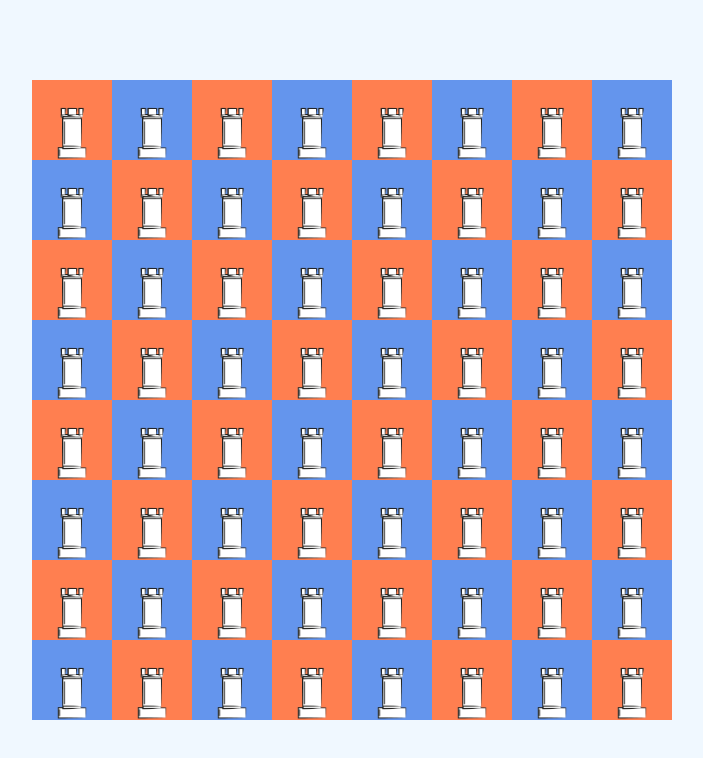
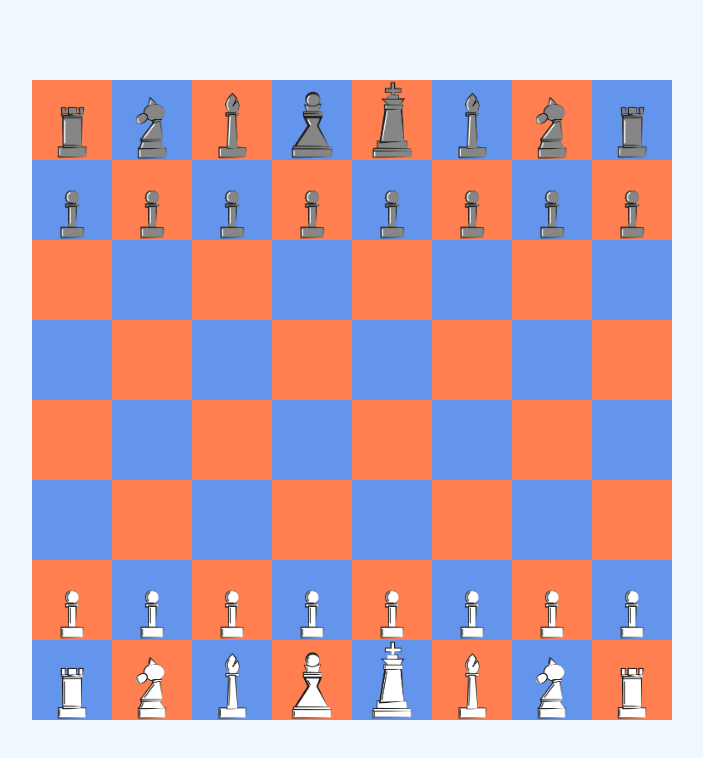
Before and after one commit to 21mdr1/chess-game, a React (Create React App) app: page / in a window 1280 px wide. Shown: the top 758 px of the page, without its empty margins (288-991 px from the left). Built offline with nearby package versions, Linux system fonts and the light colour scheme.

Commit message:
Place pieces in starting position

```diff
--- a/src/components/Square/Square.tsx
+++ b/src/components/Square/Square.tsx
@@ -16,9 +16,60 @@ function Square({ rank, file }: {
     rank: '1' | '2' | '3' | '4' | '5' | '6' | '7' | '8';
     file: 'a' | 'b' | 'c' | 'd' | 'e' | 'f' | 'g' | 'h';
 }) {
+
+    let color: "white" | "black" | undefined, type: "pawn" | "rook" | "knight" | "bishop" | "queen" | "king" | undefined;
+
+    switch (rank) {
+        case '1':
+            color = "white";
+            break;
+        case '2':
+            color = "white";
+            type = "pawn";
+            break;
+        case '7':
+            color = "black";
+            type = "pawn";
+            break;
+        case '8':
+            color = "black";
+            break;
+    }
+
+    switch (file) {
+        case 'a':
+        case 'h':
+            if (rank === '1' || rank === '8') {
+                type = "rook";
+            }
+            break;
+        case 'b':
+        case 'g':
+            if (rank === '1' || rank === '8') {
+                type = "knight";
+            }
+            break;
+        case 'c':
+        case 'f':
+            if (rank === '1' || rank === '8') {
+                type = "bishop";
+            }
+            break;
+        case 'd':
+            if (rank === '1' || rank === '8') {
+                type = "queen";
+            }
+            break;
+        case 'e':
+            if (rank === '1' || rank === '8') {
+                type = "king";
+            }
+            break;
+    }
+
     return (
         <div className={`square square--${rank} square--${file} square--${(Number(rank) + mapping[file]) % 2 == 0? 'dark' : 'light'}`}>
-            <Piece type="rook" color="white" />
+            <Piece type={ type } color={ color } />
         </div>
     );
 }
```
